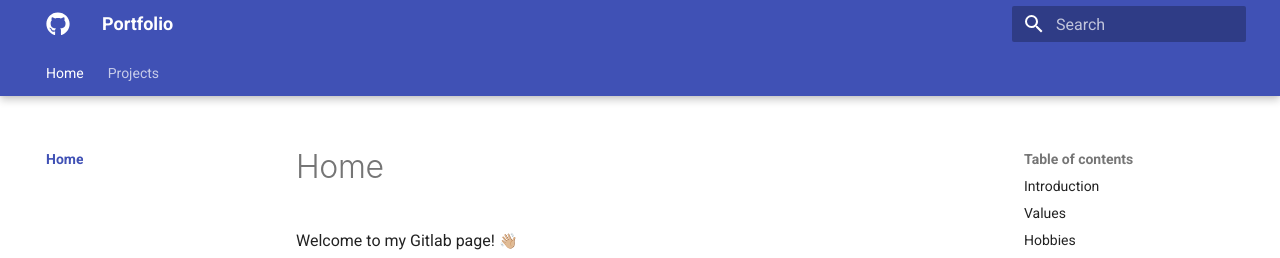
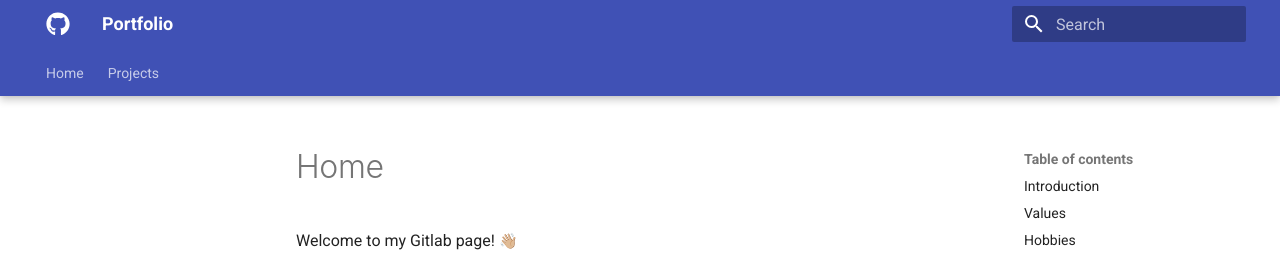
Before and after one commit to stevejoluc/stevejoluc.github.io, an MkDocs documentation site: the page built from docs/home/index.md, in a window 1280 px wide. Shown: the top 258 px of the page. Built offline with MkDocs 1.6.1 and Material for MkDocs 9.7.7, drawn with Linux system fonts in a browser that asks for light colours; emoji names are drawn with the system emoji font.

Commit message:
Update mkdocs.yml

```diff
--- a/mkdocs.yml
+++ b/mkdocs.yml
@@ -126,7 +126,6 @@ markdown_extensions:
 
 # Page tree
 nav:
-  - Home:
-     - About Me: home/index.md
+  - Home: index.md
   - Projects:
      - Active Projects: projects/projects.md
```
